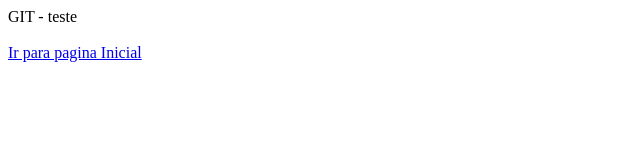
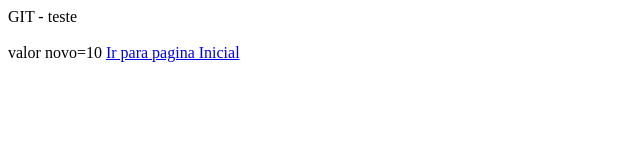
Before and after one commit to alineom/teste, a plain HTML site: page GIT.html in a window 1280 px wide. Shown: the whole page, without its empty margins (0-640 px from the left). Drawn offline with Linux system fonts and the light colour scheme.

Commit message:
teste deletar arquivo e alterar html

```diff
--- a/GIT.html
+++ b/GIT.html
@@ -9,6 +9,8 @@
     <br />
     <br />
 
+    valor novo=10
+
     <a href="index.html"> Ir para pagina Inicial</a>
   </body>
 </html>
```
Also changed, not shown: 1 other file.
